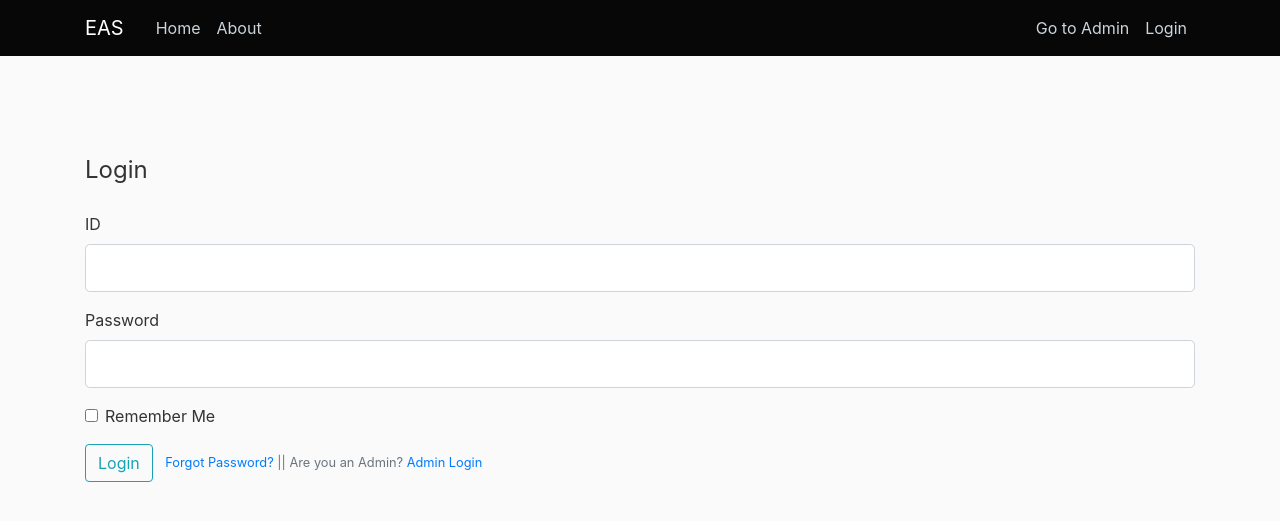
After one commit to IWE-Tech/Eloquent-Academic-System, a Flask app: page /login in a window 1280 px wide. The commit adds this page. Shown: the top 521 px of the page. Run offline with Flask 2, Linux system fonts and the light colour scheme; some libraries are stand-ins or nearby versions.

Commit message:
added login page and authentication

```diff
--- a/application/forms.py
+++ b/application/forms.py
@@ -0,0 +1,13 @@
+from flask_wtf import FlaskForm
+from wtforms import StringField, PasswordField, SubmitField, BooleanField, TextAreaField
+from wtforms.validators import DataRequired, Length, Email, EqualTo, ValidationError
+
+
+class LoginForm(FlaskForm):
+
+    id = StringField('ID', validators=[DataRequired(), Length(min=3, max=10)])
+    password = PasswordField('Password', validators=[DataRequired(), Length(min=3, max=16)])
+
+    remember = BooleanField('Remember Me')
+
+    submit = SubmitField('Login')
--- a/application/routes.py
+++ b/application/routes.py
@@ -1,11 +1,38 @@
 from flask import render_template, url_for, flash, redirect, request
-from application import app, db
+from application import app, db, bcrypt
 from application.models import Course, User, Admin
+from application.forms import LoginForm
+from flask_login import login_user, current_user, login_required, logout_user
+
 
 
 @app.route('/')
 def home():
     return render_template('home.html')
+
+@app.route("/login", methods=['GET', 'POST'])
+def login():
+    student = 'student'
+    teacher = 'teacher'
+    form = LoginForm()
+    if form.validate_on_submit():
+        user = User.query.filter_by(user_id=form.id.data).first()                   #query the user from the database
+        if user and bcrypt.check_password_hash(user.password, form.password.data):
+            if user.role == teacher:                    #if the user's role is teacher
+                login_user(user)
+                return redirect(url_for('teacherHome', teacher_name=(user.firstname + user.lastname)))
+
+            elif user.role == student:                  #if the user's role is student
+                pass
+        else:
+            flash('Login failed, please check your id and password', 'danger')
+
+    return render_template('login.html', form = form)
+
+@app.route('/logout')
+def logout():
+    logout_user
+    return redirect(url_for('home'))
 
 @app.route('/courses')
 def courses():
@@ -45,12 +72,13 @@ def add_user():
     password = request.form.get("password")
 
     if id and first and last and role and gender and nationality and email and mobile and password:
+        hashed_password = bcrypt.generate_password_hash(password).decode('utf-8')
         check_user = User.query.filter_by(user_id=id).first()
         if check_user:
             flash('The User is already registered in the system!', 'danger')
             return redirect(url_for('add_user'))
         else:
-            user = User(user_id=id, firstname=first, lastname=last, role=role, gender=gender, nationality=nationality, email=email, mobile=mobile, password=password)
+            user = User(user_id=id, firstname=first, lastname=last, role=role, gender=gender, nationality=nationality, email=email, mobile=mobile, password=hashed_password)
             db.session.add(user)
             db.session.commit()
             flash('The new user has been added successfully', 'success')
@@ -101,10 +129,13 @@ def add_course():
 
 
 @app.route('/teacherHome')
+@login_required
 def teacherHome():
     return render_template('teacher/teacherHome.html', title='TeacherHome')
 
+
 @app.route('/students')
+@login_required
 def teacherStudents():
     #course = Course.query.filter_by(Teacher.teacher_id)
     #studentID = student_and_class_relation.query.filter_by(course.coursenumber)
--- a/application/templates/layout.html
+++ b/application/templates/layout.html
@@ -25,8 +25,13 @@
                     </div>
                     <!-- Navbar Right Side -->
                     <div class="navbar-nav">
+                        {% if current_user.is_authenticated %}
+                        <a class="nav-item nav-link" href="{{ url_for('logout')}}">Logout</a>
+
+                        {% else %}
                         <a class="nav-item nav-link" href="{{url_for('admin')}}">Go to Admin</a>
-                        <a class="nav-item nav-link" href="#">Login</a>
+                        <a class="nav-item nav-link" href="{{ url_for('login')}}">Login</a>
+                        {% endif %}
 
                     </div>
                 </div>
@@ -34,9 +39,24 @@
         </nav>
     </header>
 
-    {% block content %}{% endblock %}
+    <div class="container">
+        {% with messages = get_flashed_messages(with_categories=true)%}
 
+        {% if messages %}
 
+        {% for category, message in messages %}
+
+        <div class="alert alert-{{ category }}">
+            {{ message }}
+        </div>
+
+        {%endfor%}
+
+        {% endif %}
+        {% endwith%}
+        {% block content %} {% endblock %}
+
+    </div>
 
     <script type="text/javascript" src="/static/js/bootstrap.min.js"></script>
 
--- /dev/null
+++ b/application/templates/login.html
@@ -0,0 +1,71 @@
+{% extends "layout.html"%}
+{% block content %}
+
+<div class='content-section'>
+    <form method="POST" , action="">
+        {{ form.hidden_tag() }}
+        <fieldset class="form-group">
+            <legend class="border_bottom mb-4">Login</legend>
+
+
+            <div class="form-group">
+                {{ form.id.label(class="form-control-label") }}
+                {% if form.id.errors %}
+                {{form.id(class="form-control form-control-lg is-invalid") }}
+                <div class="invalid-feedback">
+                    {% for error in form.id.errors %}
+                    <span>{{ error }}</span>
+
+                    {% endfor%}
+
+                </div>
+                {% else %}
+
+                {{form.id(class="form-control form-control-lg") }}
+
+                {%endif%}
+            </div>
+
+
+            <div class="form-group">
+                {{ form.password.label(class="form-control-label") }}
+                {% if form.password.errors %}
+                {{form.password(class="form-control form-control-lg is-invalid") }}
+                <div class="invalid-feedback">
+                    {% for error in form.password.errors %}
+                    <span>{{ error }}</span>
+
+                    {% endfor%}
+
+                </div>
+                {% else %}
+
+                {{form.password(class="form-control form-control-lg") }}
+
+                {%endif%}
+            </div>
+
+
+            <div class="form-check">
+                {{ form.remember(class="form-check-input")}}
+                {{ form.remember.label(class="form-check-label")}}
+            </div>
+
+        </fieldset>
+
+        <div class="form-group">
+            {{ form.submit(class='btn btn-outline-info')}}
+
+            <small class="text-muted ml-2">
+                <a href="#">Forgot Password?</a>
+                || Are you an Admin? <a href="#">Admin Login</a>
+            </small>
+        </div>
+
+    </form>
+
+</div>
+
+
+
+{% endblock content%}
```
Also changed, not shown: application/__init__.py (+6 -1 lines), application/models.py (+12 -3 lines), application/EAS.db.
